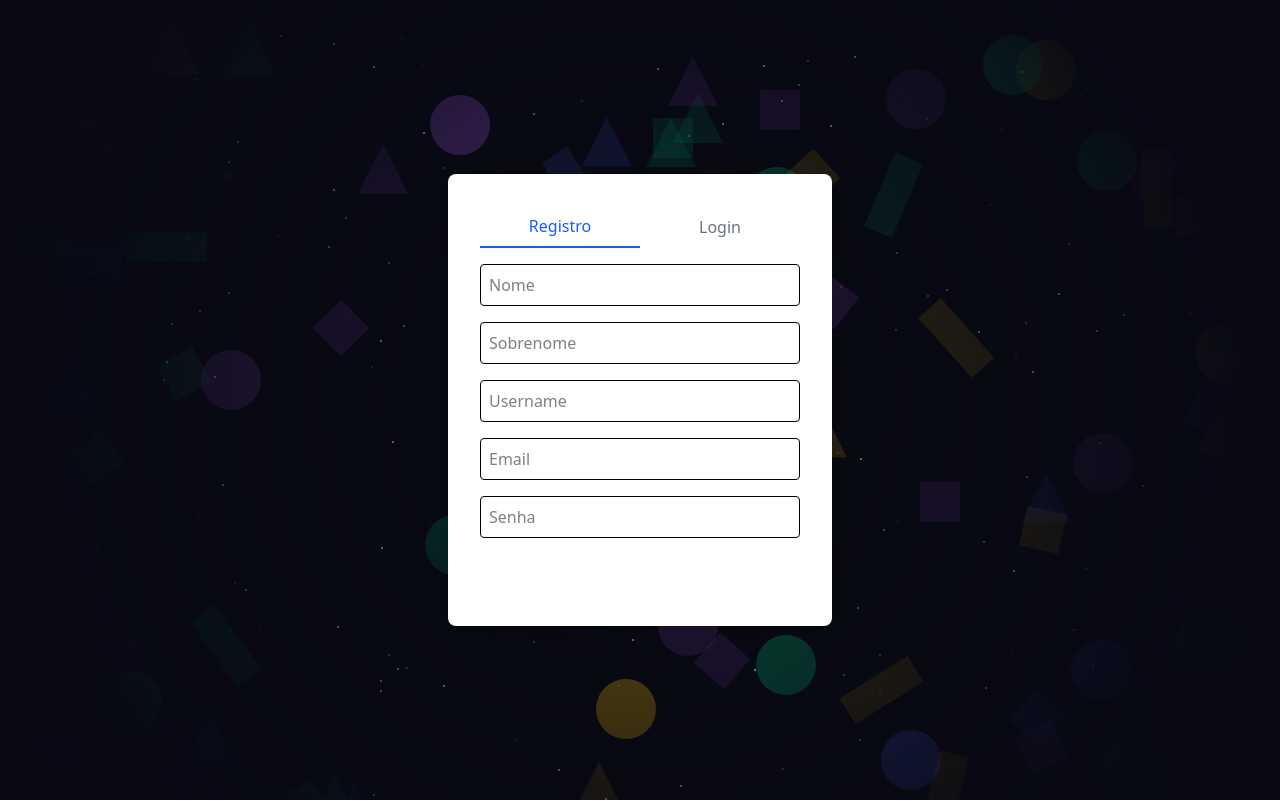
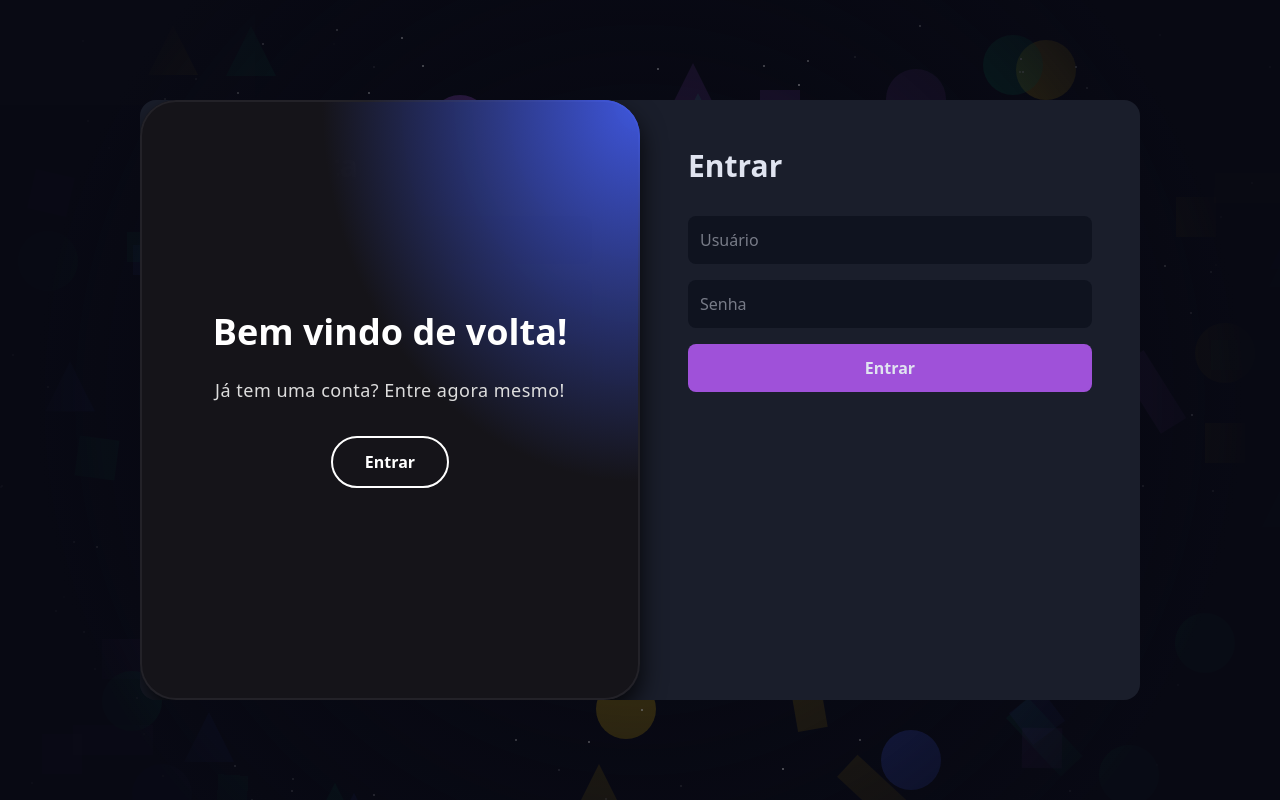
Before and after one commit to Kuarion/site, a React (Vite) app in the folder src/main/resources/static/kuarion-front-end/: page /auth in a window 1280 px wide. Built offline with nearby package versions, Linux system fonts and the light colour scheme.

Commit message:
fix: auth.jsx

```diff
--- a/src/main/resources/static/kuarion-front-end/src/pages/Auth.jsx
+++ b/src/main/resources/static/kuarion-front-end/src/pages/Auth.jsx
@@ -1,9 +1,7 @@
 import React, { useState } from 'react';
 import { useColors } from '../context/ColorContext';
 import axios from 'axios';
-import AnimatedBackground from '../components/AnimatedBackground';
-import { API_URL } from '../config';
-
+import AnimatedBackground from '../components/AnimatedBackground'; // Add this import
 function Auth() {
   const { colors } = useColors();
   const [isLoginActive, setIsLoginActive] = useState(false);
@@ -26,9 +24,6 @@ function Auth() {
     try {
       const res = await axios.post(`${API_URL}/authentication/pf/login`, loginData, {
         withCredentials: true,
-        headers: {
-          'Content-Type': 'application/json',
-        }
       });
 
       const { token } = res.data;
@@ -38,7 +33,6 @@ function Auth() {
       }
     } catch (err) {
       console.error('Erro ao fazer login:', err);
-      alert('Erro ao fazer login. Verifique suas credenciais.');
     }
   };
 
@@ -51,111 +45,185 @@ function Auth() {
           'Content-Type': 'application/json',
         },
         body: JSON.stringify(registerData),
-        credentials: 'include'
       });
 
       if (response.ok) {
         alert('Usuário cadastrado com sucesso!');
         setIsLoginActive(true);
-      } else {
-        const errorData = await response.json();
-        alert(`Erro ao registrar: ${errorData.message || 'Tente novamente mais tarde.'}`);
       }
     } catch (err) {
       console.error('Erro ao registrar:', err);
-      alert('Erro ao registrar. Tente novamente mais tarde.');
     }
   };
 
   return (
-    <div className="min-h-screen flex items-center justify-center">
+       <div className=" min-h-screen flex items-center justify-center transition-colors duration-700"
+         >
       <AnimatedBackground />
-      <div className="bg-white p-8 rounded-lg shadow-md w-96 z-10">
-        <div className="flex mb-4">
+      <div className="relative w-[1000px] h-[600px] transition-all duration-700">
+      <div className="absolute inset-0 flex overflow-hidden rounded-2xl">
+          {/* Forms Container */}
+          <div className="flex w-full relative z-4">
+            {/* Register Form - Left Side */}
+            <div className="w-1/2 p-12" style={{ backgroundColor: colors.postBackground }}>
+              <h2 className="text-3xl font-bold mb-8" style={{ color: colors.headerText }}>
+                Criar Conta
+              </h2>
+              <form onSubmit={handleRegister} className="space-y-4">
+                <input
+                  type="text"
+                  placeholder="Nome"
+                  className="w-full p-3 rounded-lg outline-none transition-all duration-300 focus:ring-2 focus:ring-[var(--accent-color)]"
+                  style={{ backgroundColor: colors.black, color: colors.headerText }}
+                  value={registerData.firstName}
+                  onChange={(e) => setRegisterData({...registerData, firstName: e.target.value})}
+                />
+                <input
+                  type="text"
+                  placeholder="Sobrenome"
+                  className="w-full p-3 rounded-lg outline-none transition-all duration-300 focus:ring-2 focus:ring-[var(--accent-color)]"
+                  style={{ backgroundColor: colors.black, color: colors.headerText }}
+                  value={registerData.lastName}
+                  onChange={(e) => setRegisterData({...registerData, lastName: e.target.value})}
+                />
+                <input
+                  type="text"
+                  placeholder="Usuário"
+                  className="w-full p-3 rounded-lg outline-none transition-all duration-300 focus:ring-2 focus:ring-[var(--accent-color)]"
+                  style={{ backgroundColor: colors.black, color: colors.headerText }}
+                  value={registerData.username}
+                  onChange={(e) => setRegisterData({...registerData, username: e.target.value})}
+                />
+                <input
+                  type="email"
+                  placeholder="Email"
+                  className="w-full p-3 rounded-lg outline-none transition-all duration-300 focus:ring-2 focus:ring-[var(--accent-color)]"
+                  style={{ backgroundColor: colors.black, color: colors.headerText }}
+                  value={registerData.email}
+                  onChange={(e) => setRegisterData({...registerData, email: e.target.value})}
+                />
+                <input
+                  type="password"
+                  placeholder="Senha"
+                  className="w-full p-3 rounded-lg outline-none transition-all duration-300 focus:ring-2 focus:ring-[var(--accent-color)]"
+                  style={{ backgroundColor: colors.black, color: colors.headerText }}
+                  value={registerData.password}
+                  onChange={(e) => setRegisterData({...registerData, password: e.target.value})}
+                />
                 <button
-            className={`flex-1 py-2 ${!isLoginActive ? 'text-blue-600 border-b-2 border-blue-600' : 'text-gray-500'}`}
-            onClick={() => setIsLoginActive(false)}
+                  type="submit"
+                  className="w-full p-3 rounded-lg font-semibold transition-all duration-300 hover:opacity-90"
+                  style={{ backgroundColor: colors.accentColor, color: colors.whiteMain }}
                 >
-            Registro
+                  Registrar
                 </button>
-          <button
-            className={`flex-1 py-2 ${isLoginActive ? 'text-blue-600 border-b-2 border-blue-600' : 'text-gray-500'}`}
-            onClick={() => setIsLoginActive(true)}
-          >
-            Login
-          </button>
+              </form>
             </div>
 
-        {isLoginActive ? (
+            {/* Login Form - Right Side */}
+            <div className="w-1/2 p-12" style={{ backgroundColor: colors.postBackground }}>
+              <h2 className="text-3xl font-bold mb-8" style={{ color: colors.headerText }}>
+                Entrar
+              </h2>
               <form onSubmit={handleLogin} className="space-y-4">
                 <input
                   type="text"
-              placeholder="Username"
-              className="w-full p-2 border rounded"
+                  placeholder="Usuário"
+                  className="w-full p-3 rounded-lg outline-none transition-all duration-300 focus:ring-2 focus:ring-[var(--accent-color)]"
+                  style={{ backgroundColor: colors.black, color: colors.headerText }}
                   value={loginData.username}
                   onChange={(e) => setLoginData({...loginData, username: e.target.value})}
                 />
                 <input
                   type="password"
                   placeholder="Senha"
-              className="w-full p-2 border rounded"
+                  className="w-full p-3 rounded-lg outline-none transition-all duration-300 focus:ring-2 focus:ring-[var(--accent-color)]"
+                  style={{ backgroundColor: colors.black, color: colors.headerText }}
                   value={loginData.password}
                   onChange={(e) => setLoginData({...loginData, password: e.target.value})}
                 />
                 <button
                   type="submit"
-              className="w-full py-2 bg-blue-600 text-white rounded hover:bg-blue-700"
-              style={{ backgroundColor: colors.primary }}
+                  className="w-full p-3 rounded-lg font-semibold transition-all duration-300 hover:opacity-90"
+                  style={{ backgroundColor: colors.accentColor, color: colors.whiteMain }}
                 >
-              Login
+                  Entrar
                 </button>
               </form>
-        ) : (
-          <form onSubmit={handleRegister} className="space-y-4">
-            <input
-              type="text"
-              placeholder="Nome"
-              className="w-full p-2 border rounded"
-              value={registerData.firstName}
-              onChange={(e) => setRegisterData({...registerData, firstName: e.target.value})}
+            </div>
+          </div>
+
+          {/* Sliding Overlay */}
+          <div
+  className="absolute top-0 w-1/2 h-full rounded-[2.25rem] z-10"
+  style={{
+    background: isLoginActive
+      ? `radial-gradient(ellipse at right top, ${colors.green}ed 0%, #151419 47%, #151419 100%)`
+      : `radial-gradient(ellipse at right top, ${colors.blue}ed 0%, #151419 45%, #151419 100%)`,
+    boxShadow: '1px 12px 25px rgba(0, 0, 0, 0.78)',
+    position: 'absolute',
+    left: 0,
+    transform: `translateX(${isLoginActive ? '100%' : '0'})`,
+    transition: 'transform 0.7s ease-in-out, background 0.7s cubic-bezier(0.4, 0, 0.2, 1)',
+    transformOrigin: 'left center',
+    zIndex: 5,
+    willChange: 'transform, background'
+  }}
+>
+  {/* Border gradient effect */}
+  <div
+    className="absolute inset-0 -z-10"
+    style={{
+      content: '""',
+      borderRadius: '2.25rem',
+      border: '0.155rem solid transparent',
+      background: isLoginActive
+        ? `linear-gradient(45deg, #232228, #232228, #232228, #232228, ${colors.green}) border-box`
+        : `linear-gradient(45deg, #232228, #232228, #232228, #232228, ${colors.blue}) border-box`,
+      WebkitMask: 'linear-gradient(#fff 0 0) padding-box, linear-gradient(#fff 0 0)',
+      WebkitMaskComposite: 'destination-out',
+      maskComposite: 'exclude',
+      transition: 'background 0.7s cubic-bezier(0.4, 0, 0.2, 1)'
+    }}
   />
-            <input
-              type="text"
-              placeholder="Sobrenome"
-              className="w-full p-2 border rounded"
-              value={registerData.lastName}
-              onChange={(e) => setRegisterData({...registerData, lastName: e.target.value})}
-            />
-            <input
-              type="text"
-              placeholder="Username"
-              className="w-full p-2 border rounded"
-              value={registerData.username}
-              onChange={(e) => setRegisterData({...registerData, username: e.target.value})}
-            />
-            <input
-              type="email"
-              placeholder="Email"
-              className="w-full p-2 border rounded"
-              value={registerData.email}
-              onChange={(e) => setRegisterData({...registerData, email: e.target.value})}
-            />
-            <input
-              type="password"
-              placeholder="Senha"
-              className="w-full p-2 border rounded"
-              value={registerData.password}
-              onChange={(e) => setRegisterData({...registerData, password: e.target.value})}
-            />
+
+  <div className="relative z-10 flex flex-col items-center justify-center h-full p-12 text-center">
+    {isLoginActive ? (
+      <>
+        <h2 className="text-4xl font-bold mb-6 text-white animate-fadeSlideUp">
+          Olá, amigo!
+        </h2>
+        <p className="text-[#ddd] text-lg mb-8 tracking-[0.031rem] animate-fadeSlideUp [animation-delay:150ms]">
+          Ainda não tem uma conta? Entre nessa jornada conosco!
+        </p>
         <button
-              type="submit"
-              className="w-full py-2 text-white rounded hover:opacity-90"
-              style={{ backgroundColor: colors.primary }}
+          onClick={() => setIsLoginActive(false)}
+          className="px-8 py-3 rounded-full border-2 font-semibold transition-all duration-300 hover:bg-[#01B171] animate-fadeSlideUp [animation-delay:250ms]"
+          style={{ color: '#fff', borderColor: '#fff' }}
         >
           Registrar
         </button>
-          </form>
+      </>
+    ) : (
+      <>
+        <h2 className="text-4xl font-bold mb-6 text-white animate-fadeSlideUp">
+          Bem vindo de volta!
+        </h2>
+        <p className="text-[#ddd] text-lg mb-8 tracking-[0.031rem] animate-fadeSlideUp [animation-delay:150ms]">
+          Já tem uma conta? Entre agora mesmo!
+        </p>
+        <button
+          onClick={() => setIsLoginActive(true)}
+          className="px-8 py-3 rounded-full border-2 font-semibold transition-all duration-300 hover:bg-[#425BE9] animate-fadeSlideUp [animation-delay:250ms]"
+          style={{ color: '#fff', borderColor: '#fff' }}
+        >
+          Entrar
+        </button>
+      </>
     )}
+  </div>
+</div>
+        </div>
       </div>
     </div>
   );
```
Lines whose indentation alone changed are shown as unchanged.
